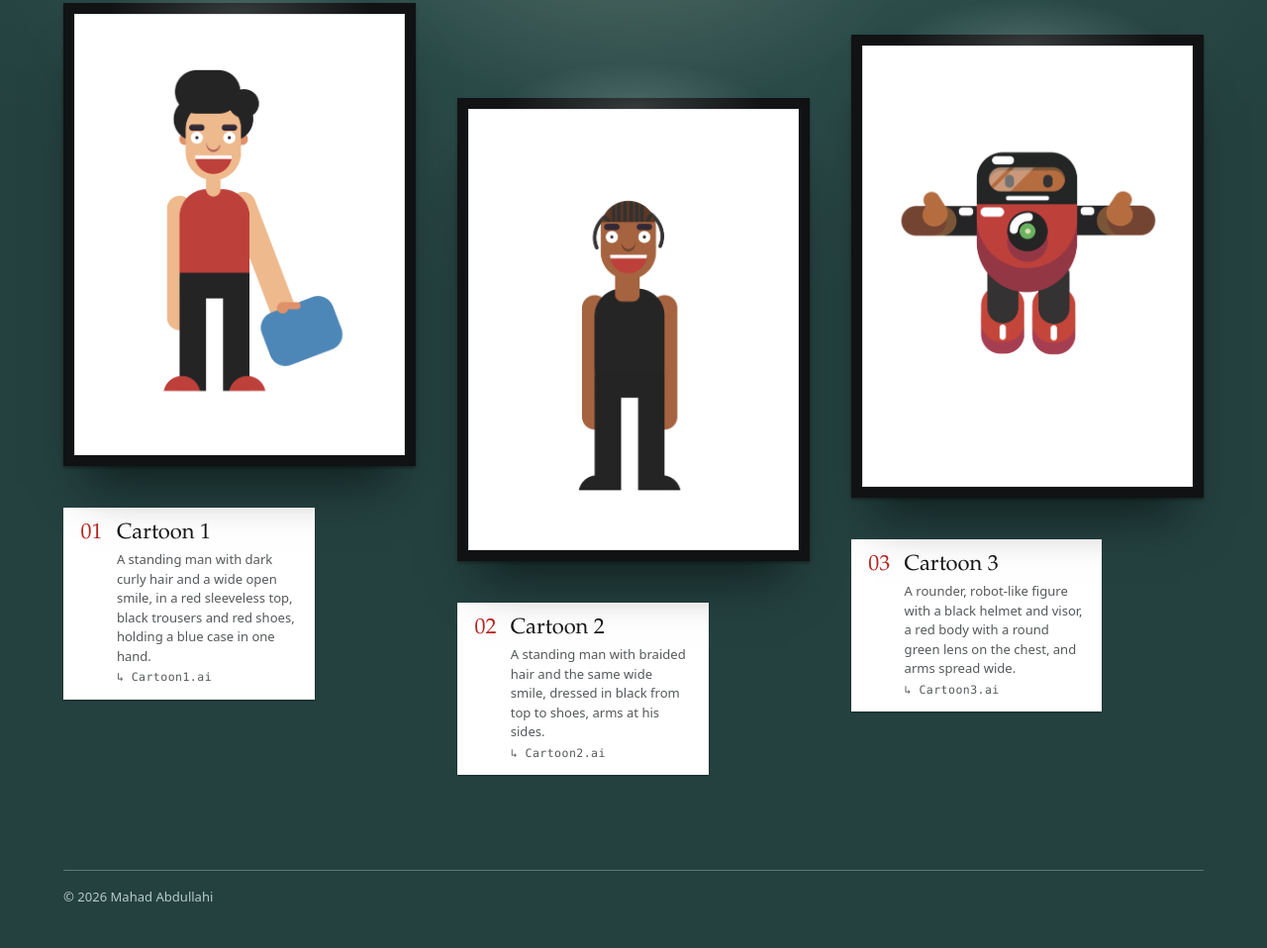
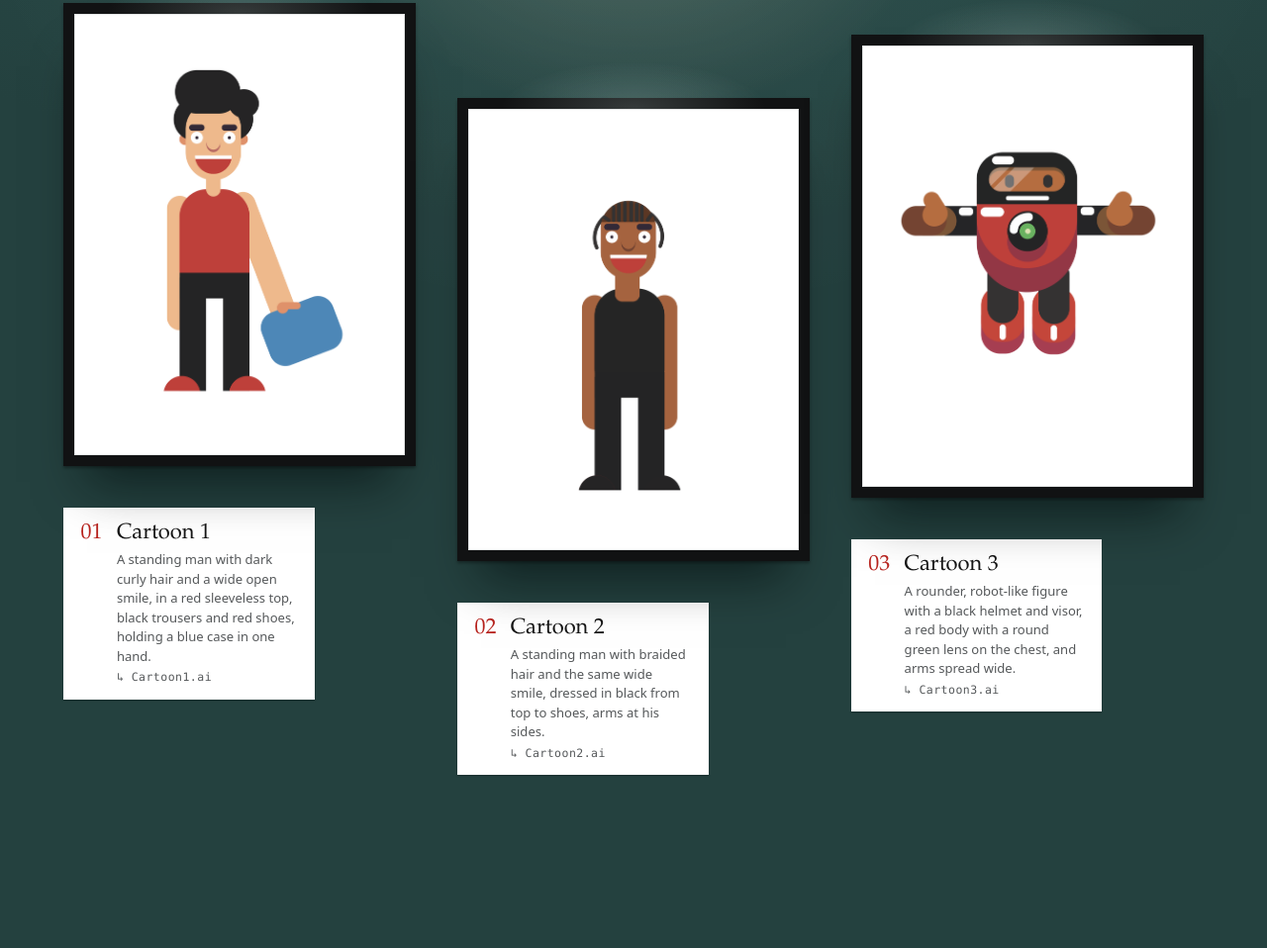
Before and after one commit to abdimannor/cartoon-set, a plain HTML site: page index.html in a window 1280 px wide. Shown: the part 409-1367 px from the top of the page at 99% size. After the commit the page ends 1288 px from the top, so only its background shows below. Drawn offline with Linux system fonts and the light colour scheme.

Commit message:
Remove the copyright footer and the author name from the pages

```diff
--- a/index.html
+++ b/index.html
@@ -58,9 +58,6 @@
     </div>
     <p class="lb-hint" id="lb-hint">Scroll or pinch to zoom, drag to pan. Keys: + and - zoom, arrows pan, 0 fits, Esc closes.</p>
   </dialog>
-  <footer>
-    <p>&copy; 2026 Mahad Abdullahi</p>
-  </footer>
   <script type="module" src="lightbox.js"></script>
   <script type="module" src="light.js"></script>
 </body>
```
